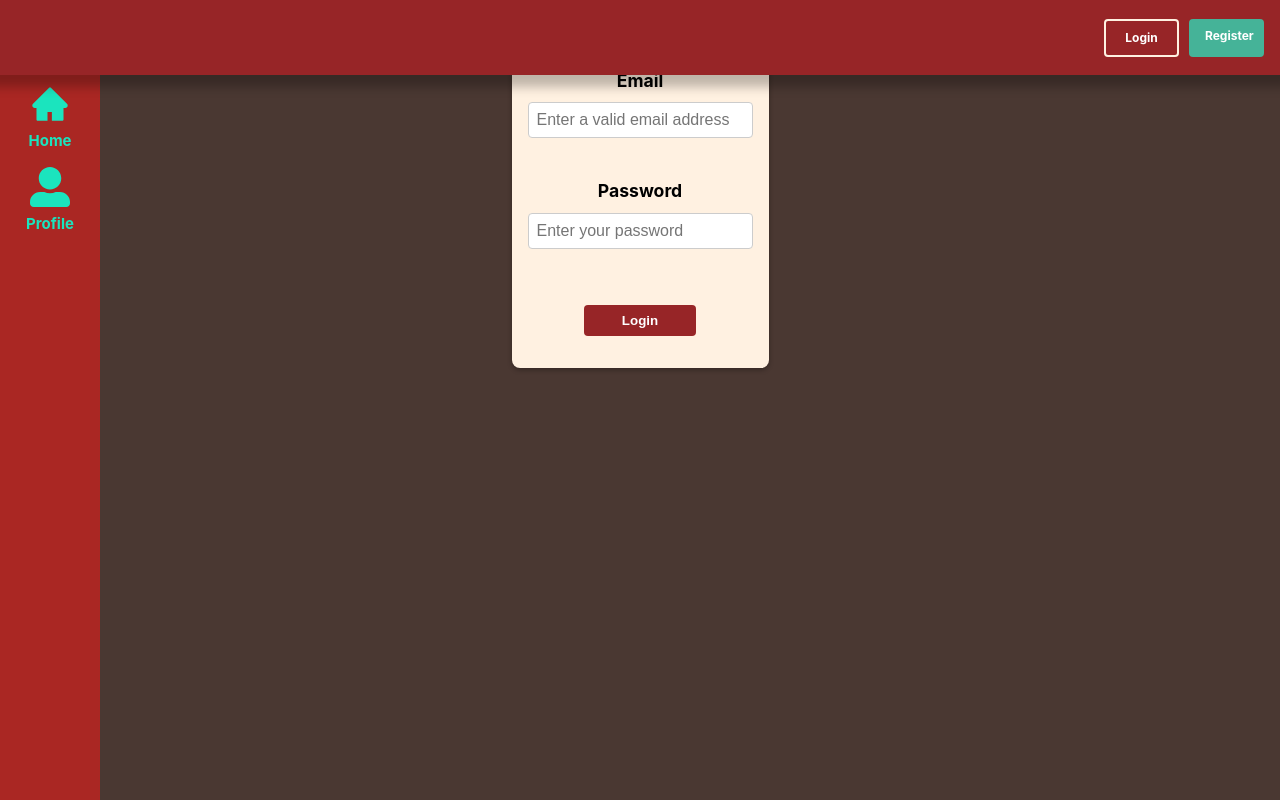
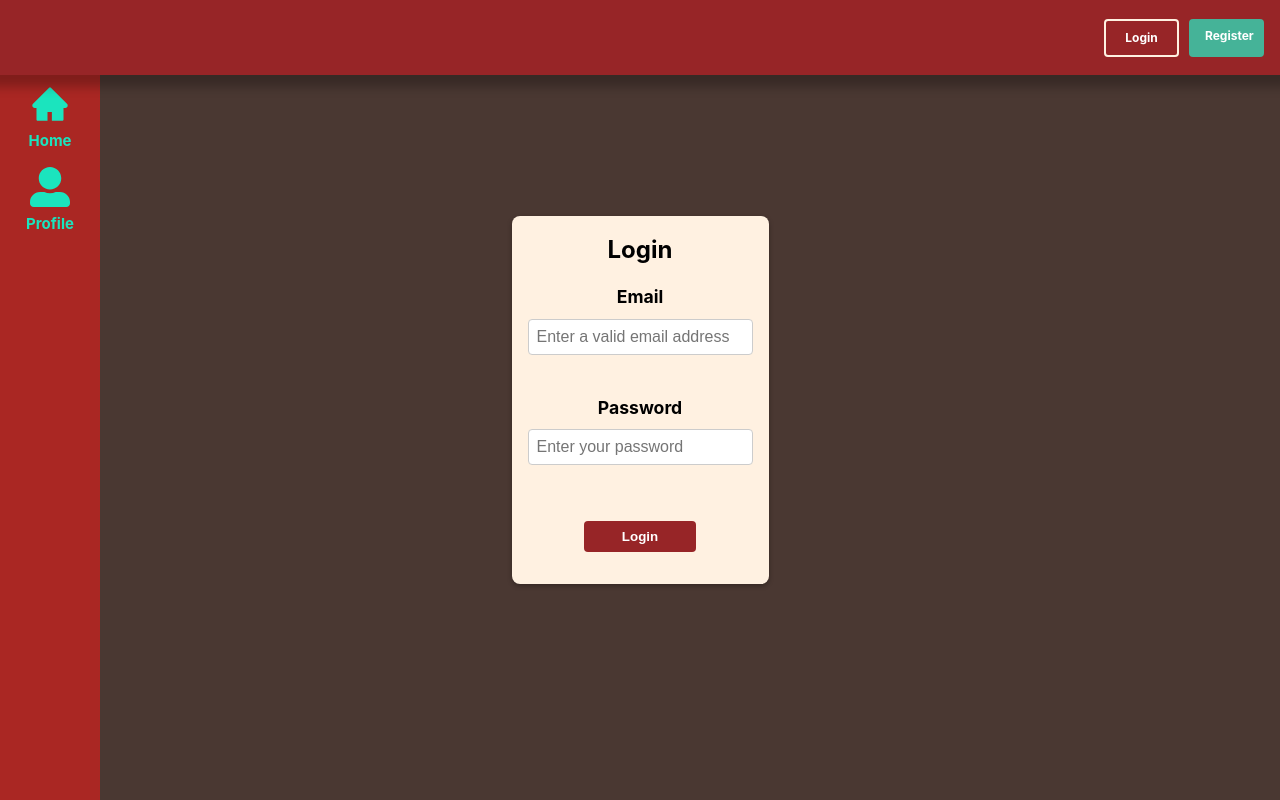
Before and after one commit to LukaM1999/LibraryFront, a React (Vite) app in the folder library-front/: page /login in a window 1280 px wide. Built offline with nearby package versions, Linux system fonts and the light colour scheme.

Commit message:
conditional rendering based on the jwt from the outlet context

```diff
--- a/library-front/src/App.css
+++ b/library-front/src/App.css
@@ -1,9 +1,5 @@
 .app {
   display: flex;
-  height: 100%;
+  height: 100vh;
   justify-content: center;
 }
-
-body {
-  background-color: #4a3832;
-}
```
